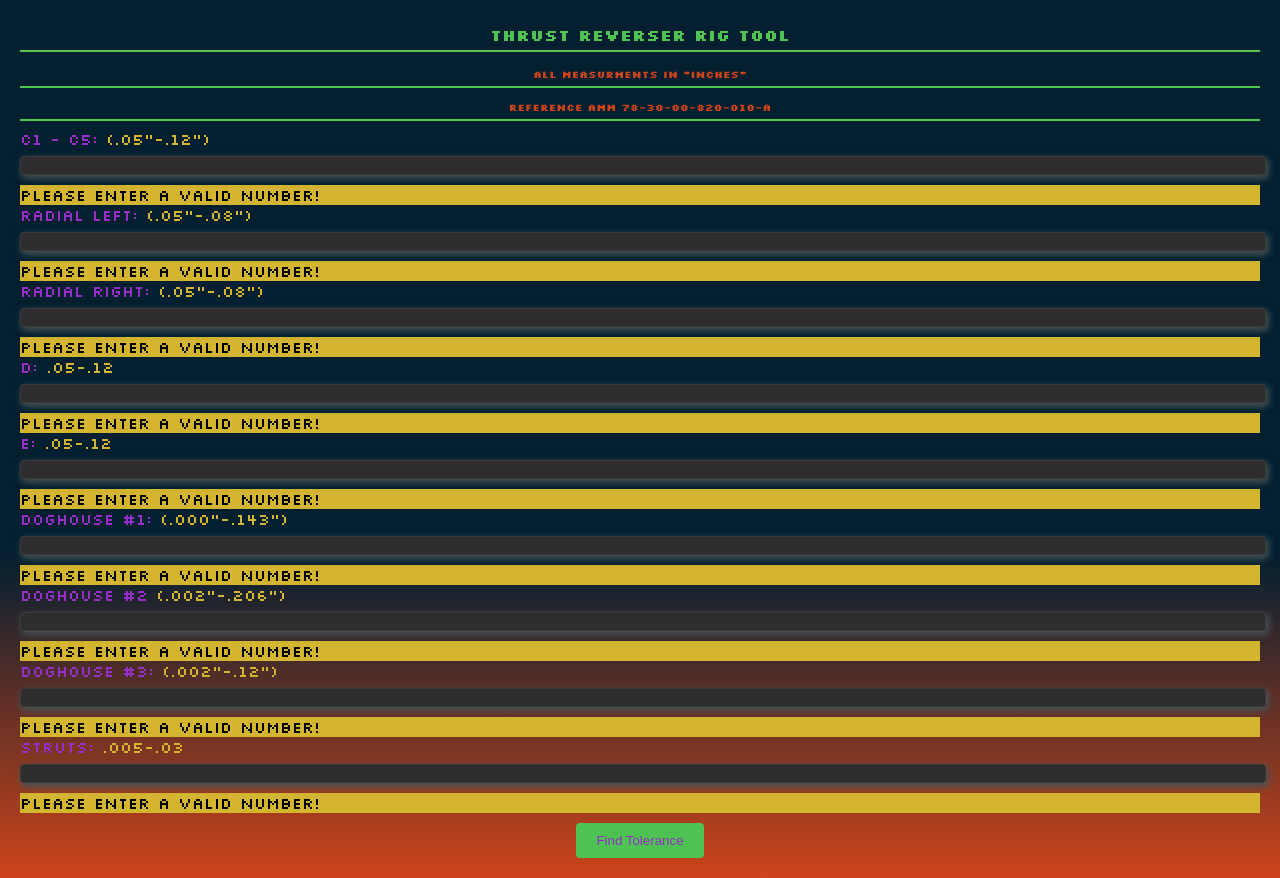
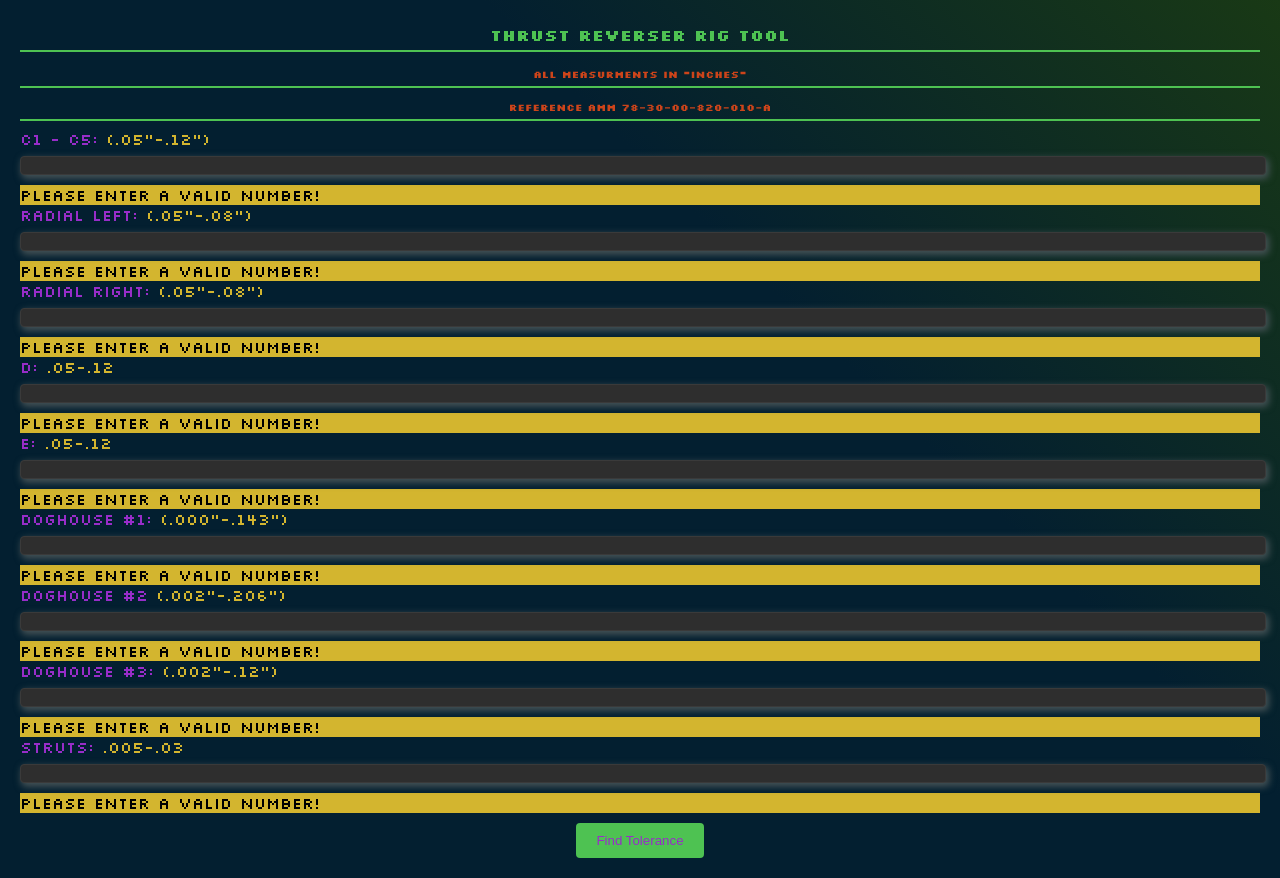
Before and after one commit to Marcc24k/TR-RIG, a plain HTML site: page index.html in a window 1280 px wide. Both pictures are taken after a click on the button "Find Tolerance". Drawn offline with Linux system fonts and the light colour scheme.

Commit message:
Added some animation flare

```diff
--- a/css/TR.css
+++ b/css/TR.css
@@ -11,7 +11,7 @@
   }
 body {
       background: rgb(3, 31, 48);
-      background: linear-gradient(180deg, rgb(3, 31, 48) 63%, rgb(205, 68, 26) 100%);
+      background:linear-gradient(959deg, rgb(3, 31, 48) 63%, #193915 100%);
       font-family: "Silkscreen", serif;
       font-style: normal;
       font-weight: 400;
--- a/js/TR.js
+++ b/js/TR.js
@@ -233,3 +233,16 @@ function bumperTolerance() {
         document.getElementById("strutOut").style.backgroundColor = "var(--dark-warning)";
     }
 }
+
+// Add an event listener for mouse movement
+document.addEventListener('mousemove', (event) => {
+    // Calculate the horizontal position of the mouse as a fraction of the window width
+    const x = event.clientX / window.innerWidth;
+    // Calculate the vertical position of the mouse as a fraction of the window height
+    const y = event.clientY / window.innerHeight;
+    // Calculate the angle for the gradient based on the mouse position
+    // atan2 returns the angle in radians, which is converted to degrees
+    const angle = Math.atan2(y - .5, x - .5) * (180 / Math.PI) + 180;
+    // Update the background gradient of the body element with the calculated angle
+    document.body.style.background = `linear-gradient(${angle}deg, rgb(3, 31, 48) 63%, #193915 100%)`;
+});
```
